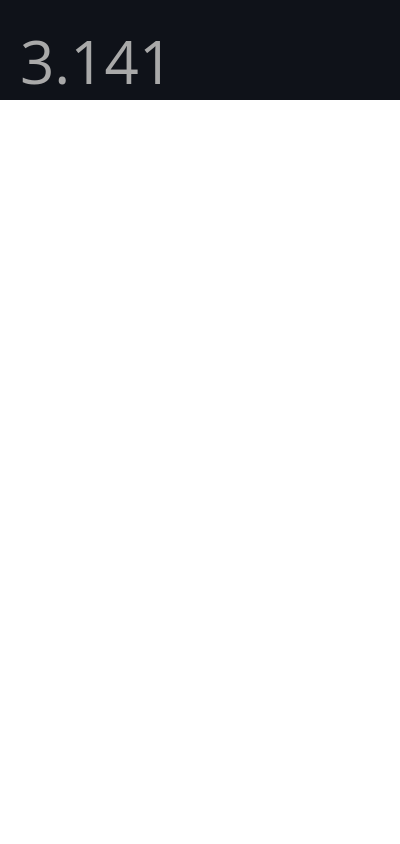
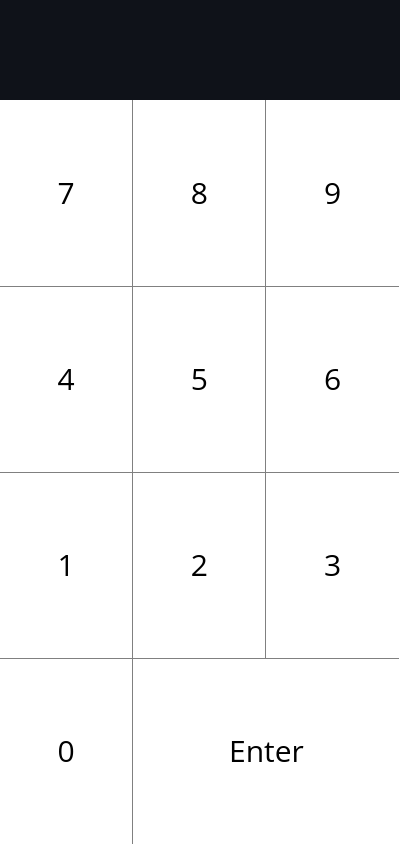
Before and after one commit to Binate/Unit, an Electron app: page index.html in a window 400 px wide. Drawn offline with Linux system fonts and the light colour scheme.

Commit message:
added gui and calculation
now it looks like a calulator and acts like a bug

```diff
--- a/index.html
+++ b/index.html
@@ -8,7 +8,31 @@
   <body>
 
     <div id="title"></div>
-    <div id="results" contenteditable="true">3.141</div>
+    <div id="results" contenteditable="true" value="0"></div>
+
+    <div class="container">
+
+      <div class="row">
+        <div class="button" onclick="numberInput('7')">7</div>
+        <div class="button" onclick="numberInput('8')">8</div>
+        <div class="button" onclick="numberInput('9')">9</div>
+      </div>
+      <div class="row">
+        <div class="button" onclick="numberInput('4')">4</div>
+        <div class="button" onclick="numberInput('5')">5</div>
+        <div class="button" onclick="numberInput('6')">6</div>
+      </div>
+      <div class="row">
+        <div class="button" onclick="numberInput('1')">1</div>
+        <div class="button" onclick="numberInput('2')">2</div>
+        <div class="button" onclick="numberInput('3')">3</div>
+      </div>
+      <div class="row">
+        <div class="button" onclick="numberInput('0')">0</div>
+        <div class="button-enter" onclick="execute()">Enter</div>
+      </div>
+
+  </container>
 
   </body>
 
@@ -16,4 +40,5 @@
     // You can also require other files to run in this process
     require('./renderer.js')
   </script>
+  <script src="./script.js" language="javascript" type="text/javascript"></script>
 </html>
--- a/main.js
+++ b/main.js
@@ -15,13 +15,13 @@ function createWindow () {
 
 
   mainWindow = new BrowserWindow({
-    width: 800,
+    width: 400,
     height: 600,
     title: 'Unit',
     icon: __dirname + '/app/assets/img/icon.png',
     frame: false,
     titleBarStyle: 'hidden',
-    minimizable: false,
+    resizable: false,
   })
 
   // and load the index.html of the app.
--- /dev/null
+++ b/script.js
@@ -0,0 +1,29 @@
+document.addEventListener("keydown", function (e) {
+    if (e.keyCode === 13) {  //checks whether the pressed key is "Enter"
+        execute();
+    }
+});
+
+function evil(fn) {
+  return new Function('return ' + fn)();
+}
+
+function execute(){
+
+  var input = document.getElementById("results").innerHTML;
+
+  document.getElementById("results").innerHTML = evil(input);
+
+}
+
+function numberInput(x){
+
+  console.log(x);
+
+  var current = document.getElementById("results").innerHTML;
+
+  console.log(current);
+
+  document.getElementById("results").innerHTML = current + x;
+
+}
--- a/style.css
+++ b/style.css
@@ -1,6 +1,10 @@
 *{
   padding: 0px;
   margin: 0px;
+}
+
+body{
+  height: 100vh;
 }
 
 #title{
@@ -31,5 +35,55 @@
 }
 
 div:focus {
-    outline:none;
+    outline: none;
 }
+
+.container{
+  height: calc(100% - 100px);
+  width: 100%;
+}
+
+.row{
+  float: left;
+  width: 100%;
+  height: 25%;
+}
+
+.button{
+  cursor: pointer;
+  font: 30px 'Open Sans', sans-serif;
+  align-content: center;
+  line-height: 120px;
+  text-align: center;
+  width: calc(33.3% - 1px);
+  border-right: 1px solid grey;
+  border-bottom: 1px solid grey;
+  height: 100%;
+  float: left;
+}
+.button:last-child{
+  cursor: pointer;
+  font: 30px 'Open Sans', sans-serif;
+  align-content: center;
+  line-height: 120px;
+  text-align: center;
+  width: calc(33.3% - 1px);
+  border-right: 0px;
+  height: 100%;
+  float: left;
+}
+
+.row:nth-child(4) > .button{
+  border-bottom: 0px;
+}
+
+.button-enter{
+  cursor: pointer;
+  font: 30px 'Open Sans', sans-serif;
+  align-content: center;
+  line-height: 120px;
+  text-align: center;
+  width: 66.6%;
+  height: 100%;
+  float: left;
+}
```
